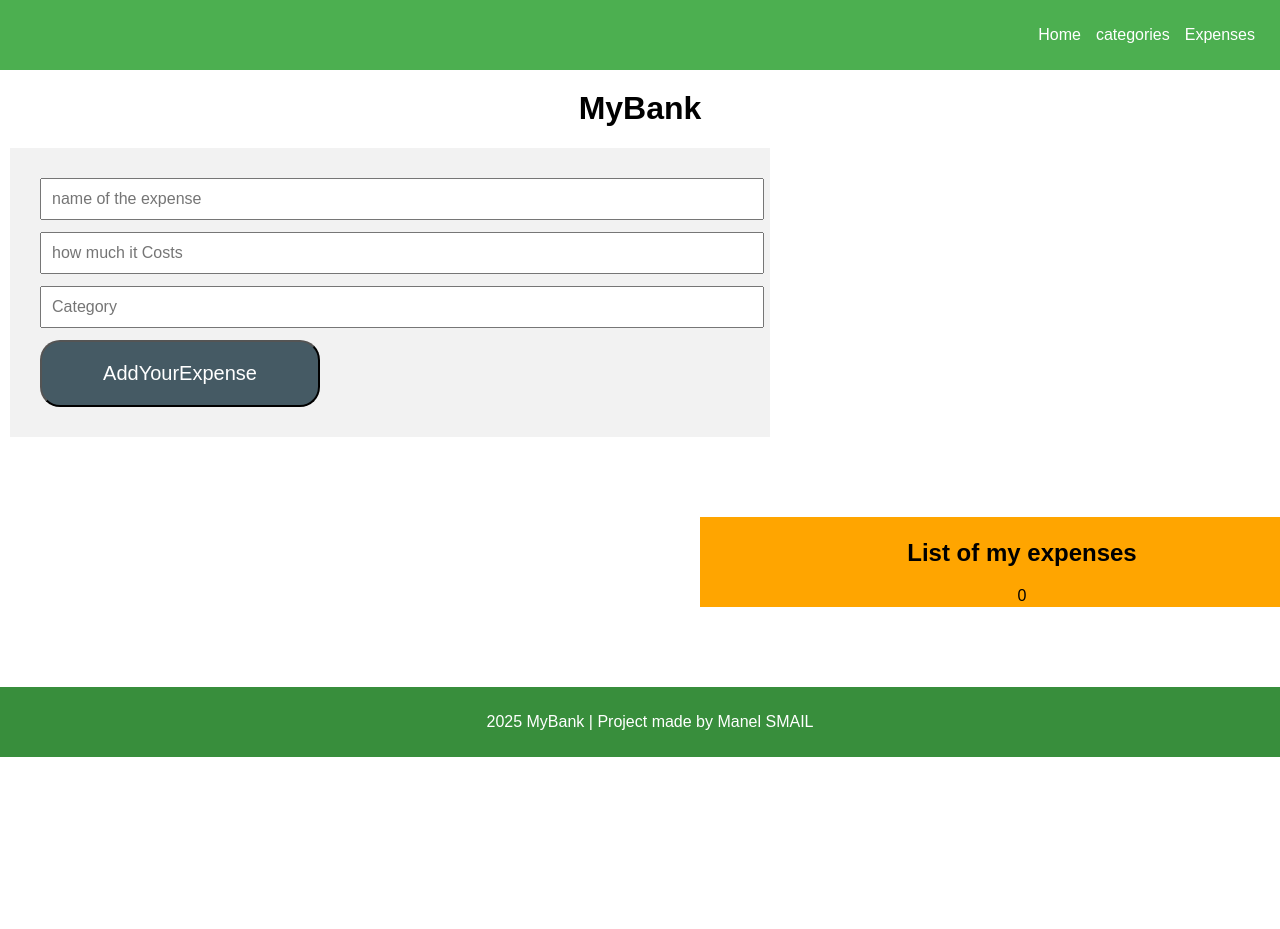
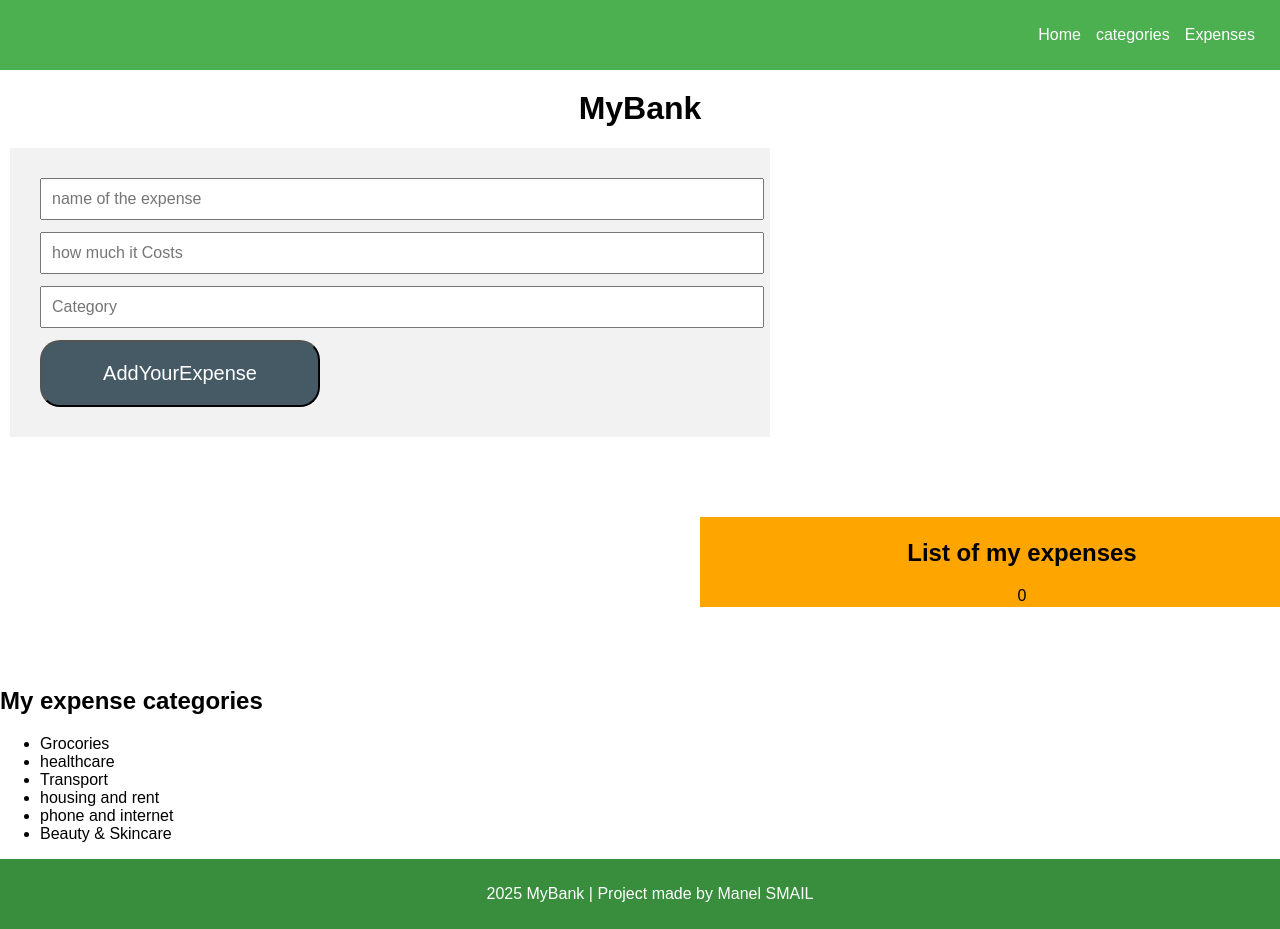
Before and after one commit to Manel28/projet_mybank, a React (Vite) app: page / in a window 1280 px wide. Shown: the top 929 px of the page. Before the commit the page ends 800 px from the top, so only its background shows below. Built offline with nearby package versions, Linux system fonts and the light colour scheme.

Commit message:
new commit for categories and README.me

```diff
--- a/src/App.jsx
+++ b/src/App.jsx
@@ -3,6 +3,8 @@ import { useState } from 'react'
 import Header from './components/Header.jsx'
 import Footer from './components/Footer.jsx';
 import PageExpenses from './pages/PageExpenses.jsx';
+import PageCategories from './pages/pageCategories.jsx';
+
 function App(){
 
 
@@ -11,7 +13,9 @@ function App(){
       <Header/>
 
       <h1> MyBank</h1>
+
      <PageExpenses/>
+     <PageCategories/>
       <Footer/>
     </div>
   );
--- a/src/components/Header.jsx
+++ b/src/components/Header.jsx
@@ -1,3 +1,5 @@
+
+import { Link } from "react-router-dom";
 export default function Header(){
     return(
         <header>
--- /dev/null
+++ b/src/pages/pageCategories.jsx
@@ -0,0 +1,19 @@
+
+export default function PageCategories(){
+    return (
+        <div>
+    <h2>My expense categories</h2>
+    <ul className="list_Categories">
+        <li>
+Grocories
+        </li>
+        <li>healthcare</li>
+    <li>Transport</li>
+    <li>housing and rent </li>
+    <li>phone and internet</li>
+    <li>Beauty & Skincare</li>
+
+    </ul>
+    </div>
+    );
+}
```
Also changed, not shown: src/index.css (line endings or trailing spaces), 1 other file (tests, documents, lock files or other folders).
